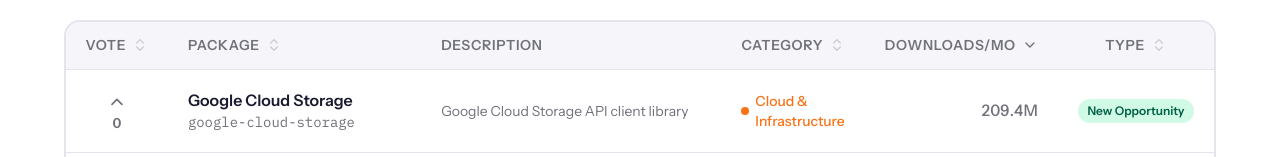
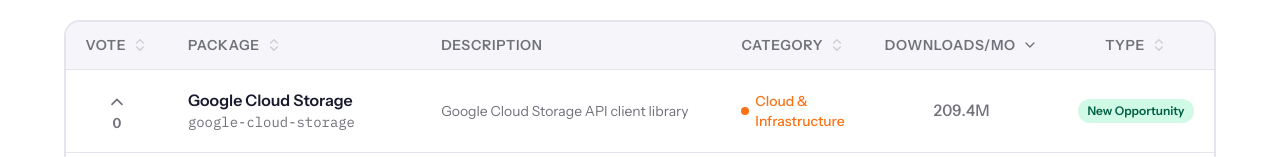
Before and after one commit to andreahlert/flyte-plugin-registry, a Next.js app: page /wishlist in a window 1280 px wide. Shown: the part 643-800 px from the top of the page. Built offline with nearby package versions, Linux system fonts and the light colour scheme; no server answers.

Commit message:
Center downloads column in wishlist table
Signed-off-by: André Ahlert <andre@aex.partners>

```diff
--- a/src/components/wishlist/WishlistPageClient.tsx
+++ b/src/components/wishlist/WishlistPageClient.tsx
@@ -503,14 +503,14 @@
                       className={`px-5 py-3.5 text-sm font-semibold text-[var(--muted)] uppercase tracking-wider text-left ${
                         header.column.getCanSort() ? "cursor-pointer select-none hover:text-[var(--heading)] transition-colors" : ""
                       } ${header.id === "votes" || header.id === "type" ? "text-center" : ""} ${
-                        header.id === "downloads" ? "text-right" : ""
+                        header.id === "downloads" ? "text-center" : ""
                       }`}
                       style={{ width: header.getSize() }}
                       onClick={header.column.getToggleSortingHandler()}
                     >
                       <div className={`inline-flex items-center gap-1.5 ${
                         header.id === "votes" || header.id === "type" ? "justify-center w-full" : ""
-                      } ${header.id === "downloads" ? "justify-end w-full" : ""}`}>
+                      } ${header.id === "downloads" ? "justify-center w-full" : ""}`}>
                         {flexRender(header.column.columnDef.header, header.getContext())}
                         {header.column.getCanSort() && (
                           <SortIcon isSorted={header.column.getIsSorted()} />
@@ -533,7 +533,7 @@
                     <td
                       key={cell.id}
                       className={`px-5 py-4 ${
-                        cell.column.id === "downloads" ? "text-right" : ""
+                        cell.column.id === "downloads" ? "text-center" : ""
                       }`}
                     >
                       {flexRender(cell.column.columnDef.cell, cell.getContext())}
```
